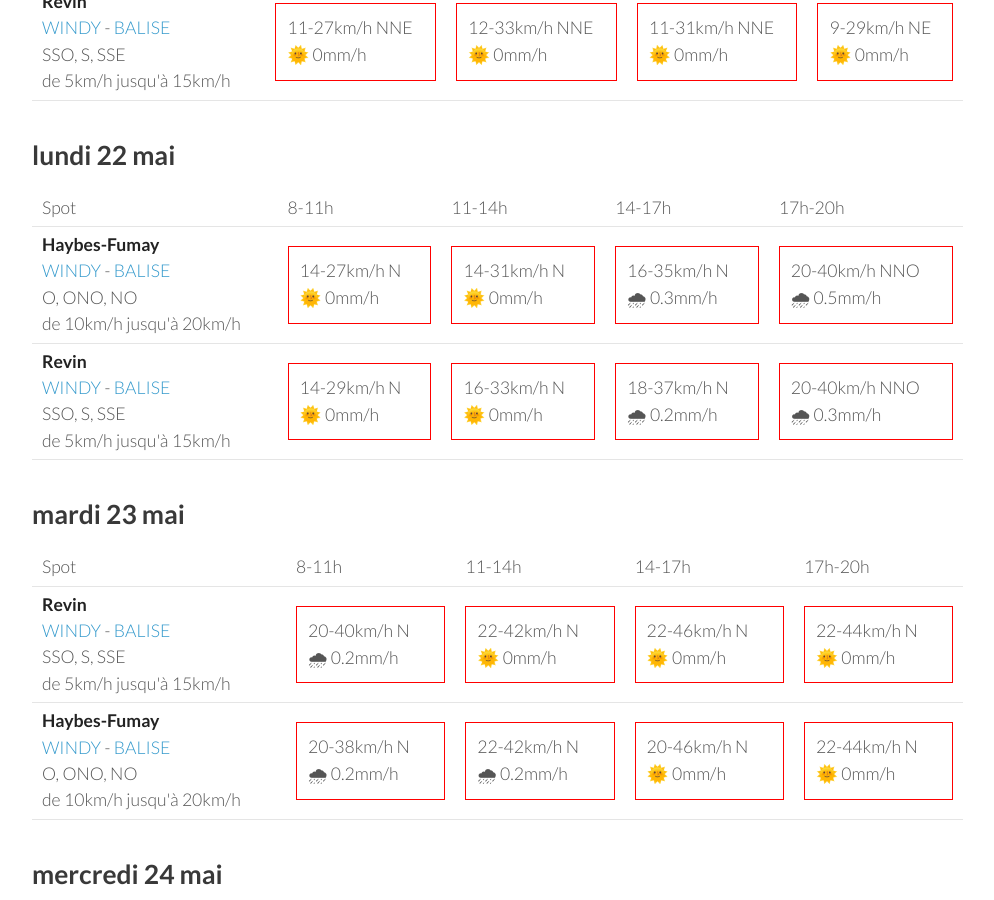
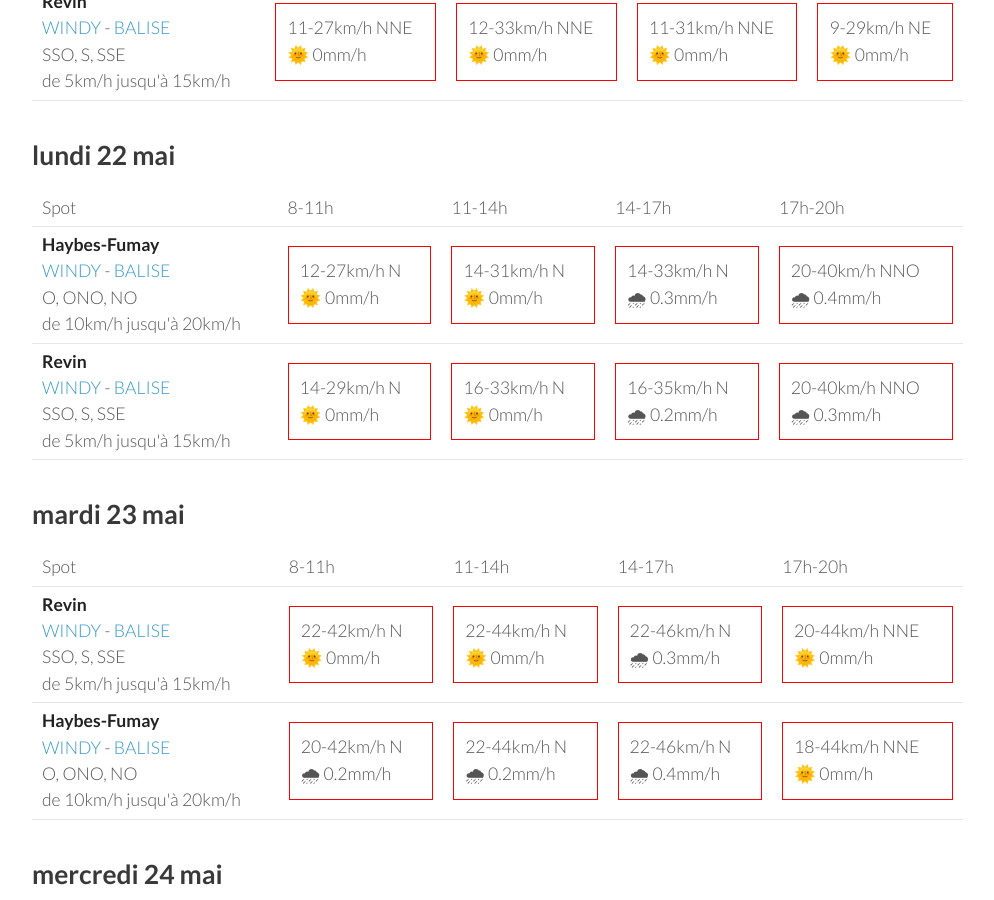
Before and after one commit to parapente-dans-le-nord/parapente-dans-le-nord.github.io, a Jekyll site: the page built from ardennes.markdown, in a window 1280 px wide and 900 px high, scrolled down 859 px. Shown: the whole window, without its empty margins (26-1020 px from the left). Built offline with Jekyll 4.4.1, drawn with Linux system fonts in a browser that asks for light colours; some of the changed text lies outside the part shown.

Commit message:
update index.markdown

```diff
--- a/ardennes.markdown
+++ b/ardennes.markdown
@@ -94,10 +94,10 @@ page mise à jour le samedi 20 mai 13:10
 <tr>
         <td><strong>Haybes-Fumay</strong><br><a href="https://windy.com/49.998/4.715?49.913,4.738,10">WINDY</a> - <span class=""><a href="http://www.balisemeteo.com/balise.php?idBalise=104">BALISE</a> </span><br> <span class="vent-favorable">O, ONO, NO</span><br><span class="force-vent">de 10km/h jusqu'à 20km/h</span> </td>
 
-            <td><div class="not-flyable"><p>14-27km/h N</p><p>🌞 0mm/h</p></div></td>
+            <td><div class="not-flyable"><p>12-27km/h N</p><p>🌞 0mm/h</p></div></td>
             <td><div class="not-flyable"><p>14-31km/h N</p><p>🌞 0mm/h</p></div></td>
-            <td><div class="not-flyable"><p>16-35km/h N</p><p>🌧 0.3mm/h</p></div></td>
-            <td><div class="not-flyable"><p>20-40km/h NNO</p><p>🌧 0.5mm/h</p></div></td>
+            <td><div class="not-flyable"><p>14-33km/h N</p><p>🌧 0.3mm/h</p></div></td>
+            <td><div class="not-flyable"><p>20-40km/h NNO</p><p>🌧 0.4mm/h</p></div></td>
 
 
     </tr>
@@ -106,7 +106,7 @@ page mise à jour le samedi 20 mai 13:10
 
             <td><div class="not-flyable"><p>14-29km/h N</p><p>🌞 0mm/h</p></div></td>
             <td><div class="not-flyable"><p>16-33km/h N</p><p>🌞 0mm/h</p></div></td>
-            <td><div class="not-flyable"><p>18-37km/h N</p><p>🌧 0.2mm/h</p></div></td>
+            <td><div class="not-flyable"><p>16-35km/h N</p><p>🌧 0.2mm/h</p></div></td>
             <td><div class="not-flyable"><p>20-40km/h NNO</p><p>🌧 0.3mm/h</p></div></td>
 
 
@@ -130,20 +130,20 @@ page mise à jour le samedi 20 mai 13:10
 <tr>
         <td><strong>Revin</strong><br><a href="https://windy.com/49.948/4.625?49.543,4.625,8">WINDY</a> - <span class=""><a href="http://www.balisemeteo.com/balise.php?idBalise=5019">BALISE</a> </span><br> <span class="vent-favorable">SSO, S, SSE</span><br><span class="force-vent">de 5km/h jusqu'à 15km/h</span> </td>
 
-            <td><div class="not-flyable"><p>20-40km/h N</p><p>🌧 0.2mm/h</p></div></td>
             <td><div class="not-flyable"><p>22-42km/h N</p><p>🌞 0mm/h</p></div></td>
-            <td><div class="not-flyable"><p>22-46km/h N</p><p>🌞 0mm/h</p></div></td>
             <td><div class="not-flyable"><p>22-44km/h N</p><p>🌞 0mm/h</p></div></td>
+            <td><div class="not-flyable"><p>22-46km/h N</p><p>🌧 0.3mm/h</p></div></td>
+            <td><div class="not-flyable"><p>20-44km/h NNE</p><p>🌞 0mm/h</p></div></td>
 
 
     </tr>
 <tr>
         <td><strong>Haybes-Fumay</strong><br><a href="https://windy.com/49.998/4.715?49.913,4.738,10">WINDY</a> - <span class=""><a href="http://www.balisemeteo.com/balise.php?idBalise=104">BALISE</a> </span><br> <span class="vent-favorable">O, ONO, NO</span><br><span class="force-vent">de 10km/h jusqu'à 20km/h</span> </td>
 
-            <td><div class="not-flyable"><p>20-38km/h N</p><p>🌧 0.2mm/h</p></div></td>
-            <td><div class="not-flyable"><p>22-42km/h N</p><p>🌧 0.2mm/h</p></div></td>
-            <td><div class="not-flyable"><p>20-46km/h N</p><p>🌞 0mm/h</p></div></td>
-            <td><div class="not-flyable"><p>22-44km/h N</p><p>🌞 0mm/h</p></div></td>
+            <td><div class="not-flyable"><p>20-42km/h N</p><p>🌧 0.2mm/h</p></div></td>
+            <td><div class="not-flyable"><p>22-44km/h N</p><p>🌧 0.2mm/h</p></div></td>
+            <td><div class="not-flyable"><p>22-46km/h N</p><p>🌧 0.4mm/h</p></div></td>
+            <td><div class="not-flyable"><p>18-44km/h NNE</p><p>🌞 0mm/h</p></div></td>
 
 
     </tr>
```
Also changed, not shown: other parts of ardennes.markdown (+1 -1 lines).
